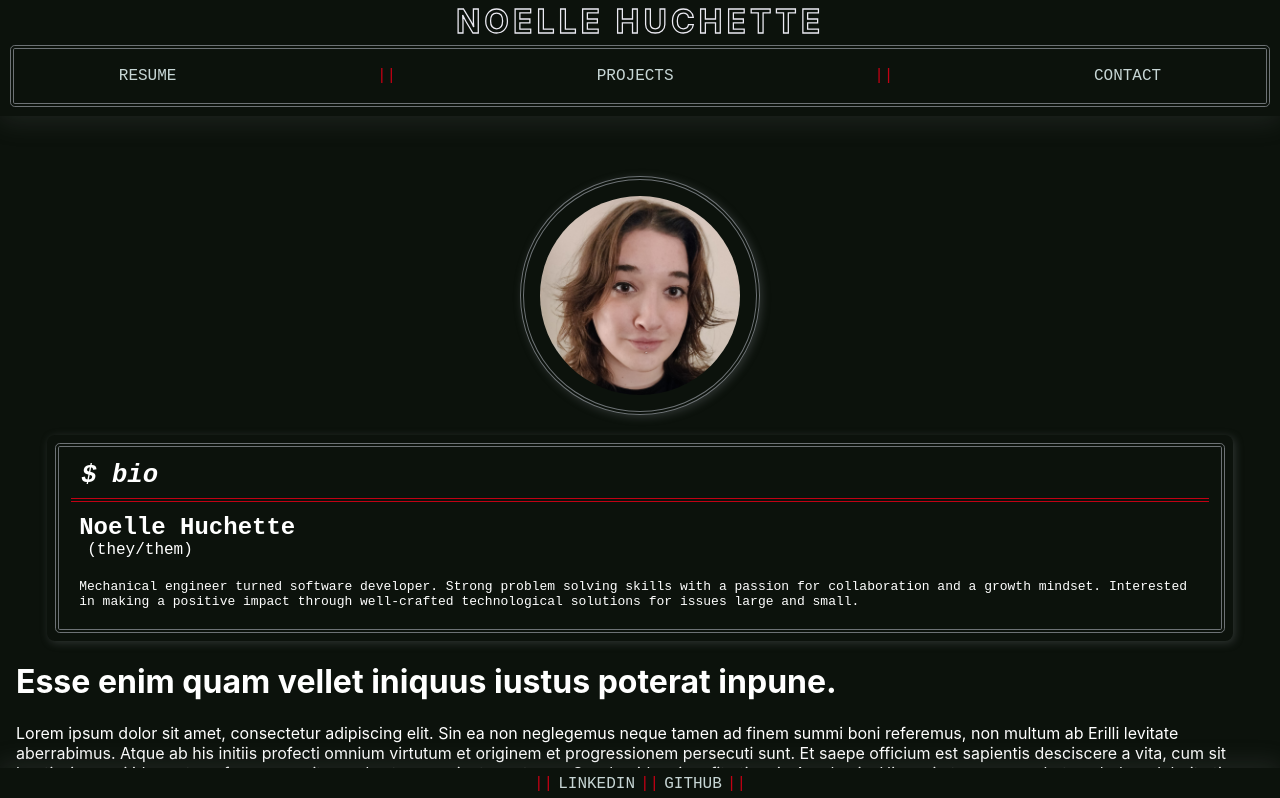
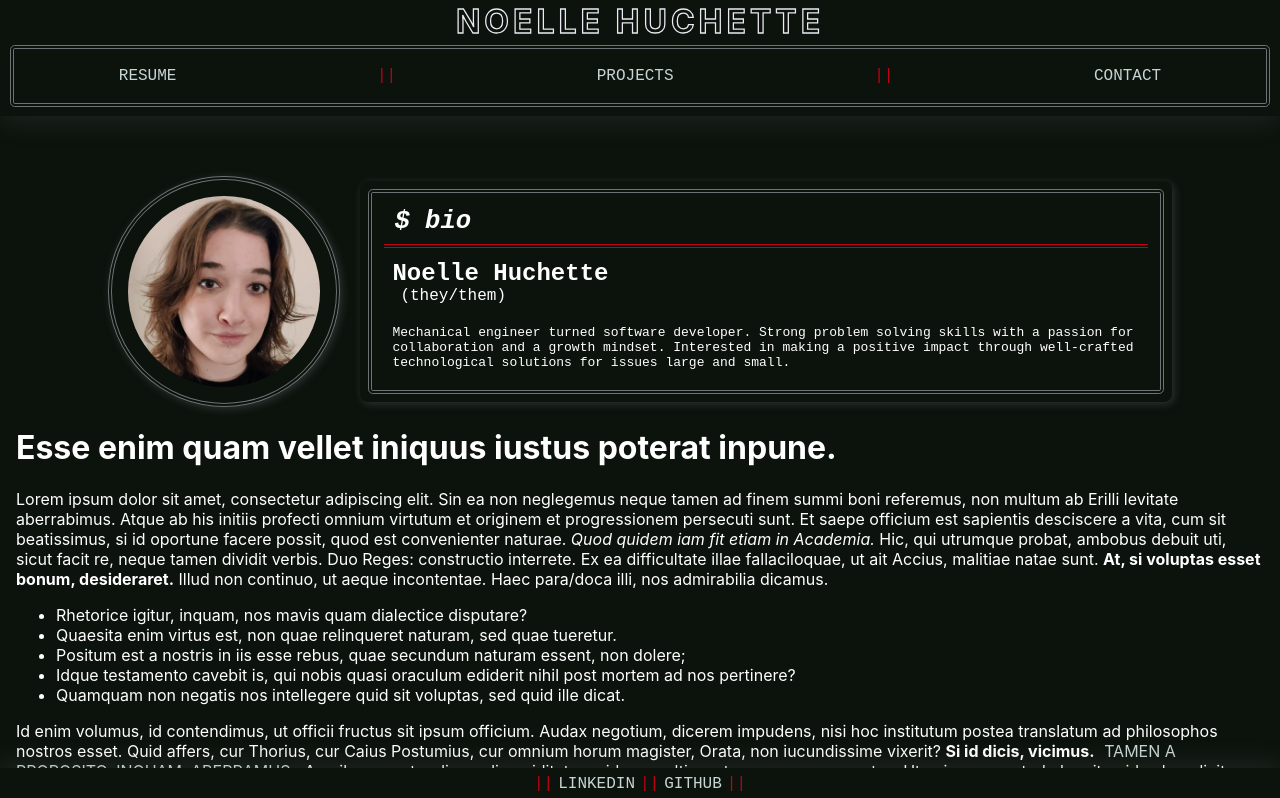
Before and after one commit to noellehuchette/portfolio, a React (Create React App) app: page / in a window 1280 px wide. Shown: the top 798 px of the page. Built offline with nearby package versions, Linux system fonts and the light colour scheme.

Commit message:
more layout fixes

```diff
--- a/src/client/components/Home/style.css
+++ b/src/client/components/Home/style.css
@@ -7,7 +7,7 @@
 .personal-info {
   width: 100%;
   display: flex;
-  flex-direction: column;
+  flex-wrap: wrap;
   justify-content: center;
   align-items: center;
   gap: 20px;
@@ -16,8 +16,9 @@
 /* ### BIO ### */
 
 .bio-block {
+  width: 65%;
+  min-width: 300px;
   text-align: left;
-  width: 95%;
   display: flex;
   flex-direction: column;
   font-family: monospace;
@@ -67,6 +68,6 @@
 }
 
 .headshot {
-  max-width: 200px;
+  max-width: 12rem;
   border-radius: 50%;
 }
```
